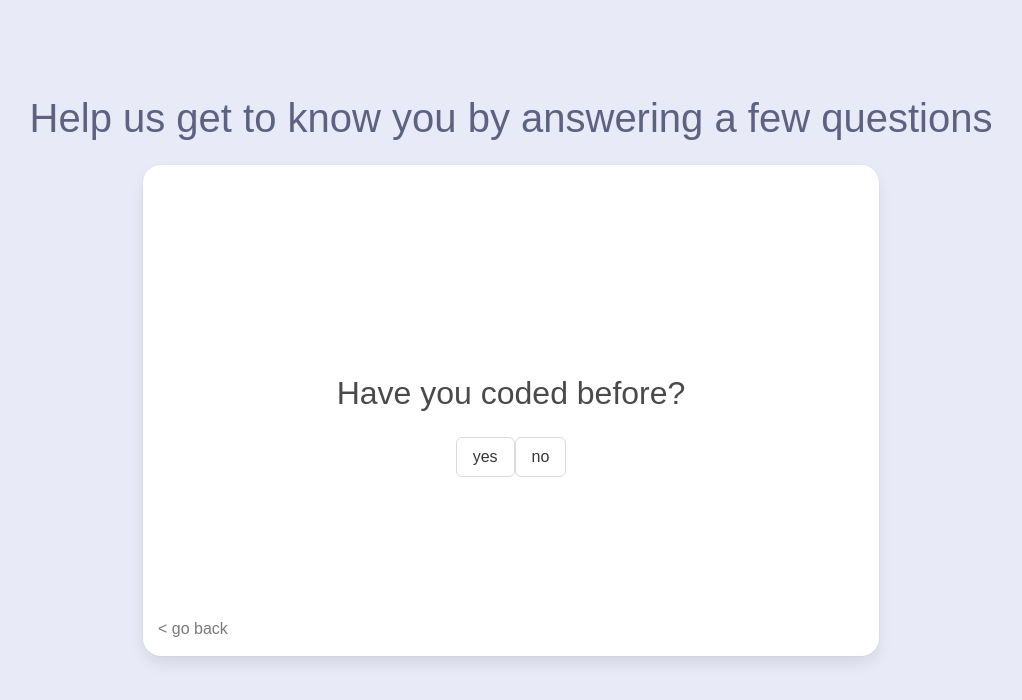
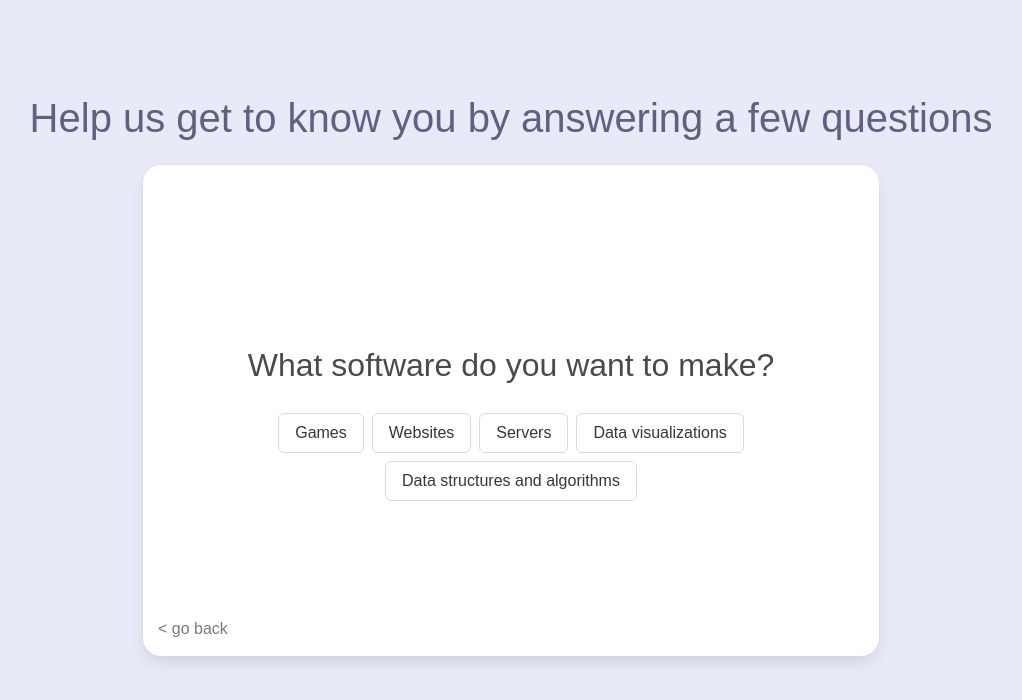
Before and after one commit to hackiolearning/hackiolearning.github.io, a React (Create React App) app: page / in a window 1280 px wide. Both pictures are taken after a click on the button "get started". Shown: the top 700 px of the page, without its empty margins (129-1151 px from the left). Built offline with nearby package versions, Linux system fonts and the light colour scheme; a web font is replaced by a local one.

Commit message:
Finalize design

```diff
--- a/public/index.html
+++ b/public/index.html
@@ -25,7 +25,7 @@
       work correctly both with client-side routing and a non-root public URL.
       Learn how to configure a non-root public URL by running `npm run build`.
     -->
-    <title>React App</title>
+    <title>Square One</title>
   </head>
   <body>
     <noscript>You need to enable JavaScript to run this app.</noscript>
--- a/src/App.js
+++ b/src/App.js
@@ -41,7 +41,7 @@ class App extends React.Component{
     if(this.state.questionNumber === -1){
       content = <Homepage continue={this.continue}/>
     }
-    else if(this.state.questionNumber <= 3){
+    else if(this.state.questionNumber <= 2){
       content = <Form data={this.state} handleChange={this.handleChange} continue={this.continue} back={this.back}/>;
     } else{
       content = <Results data={this.state}/>
--- a/src/Form.js
+++ b/src/Form.js
@@ -40,14 +40,7 @@ class Question extends React.Component{
     render(){
         let appProp = this.props.data[this.props.property];
         const answerElems = this.props.answers.map((answer,idx) => {
-            let shouldBeSelected = false;
-            if(this.props.formType === "radio"){
-                shouldBeSelected = appProp===answer.val;
-            }
-            if(this.props.formType === "multiselect"){
-                shouldBeSelected = appProp.indexOf(answer.val) !== -1;
-            }
-            return <button onClick={this.onChange(idx).bind(this)} key={idx} className={"button"  + (shouldBeSelected ? " is-primary" : "")}>{answer.text}</button>
+            return <button onClick={this.onChange(idx).bind(this)} key={idx} className="button m-1">{answer.text}</button>
         });
         return (<section className="hero is-fullheight">
         <div className="hero-body  is-flex-direction-column">
@@ -56,7 +49,7 @@ class Question extends React.Component{
             </div>
           <div className="box pt-6 is-flex-direction-column is-max-desktop container mb-6 is-fullwidth is-flex is-align-items-center is-justify-content-center">
           <p className="subtitle is-3">{this.props.question}</p>
-          <div>
+          <div className="has-text-centered">
                 {answerElems}
             </div>
         {/*this.props.data.questionNumber > 0 */true ? <a className="abs-bl has-text-grey" onClick={this.props.back}>&lt; go back</a>: ""}
@@ -72,12 +65,6 @@ function Form(props) {
   let formState = {};
 
   if(data.questionNumber === 0){
-    formState = <Question question="Have you coded before?"formType="radio" property="hasExperience" answers={[
-        new Answer("yes",true),
-        new Answer("no",false)
-    ]} handleChange={props.handleChange} continue={props.continue} data={data} back={props.back}/>
-  }
-  if(data.questionNumber === 1){
     formState = <Question question="What software do you want to make?" formType="radio" property="projectInterest" answers={[
         new Answer("Games","game"),
         new Answer("Websites","website"),
@@ -86,7 +73,7 @@ function Form(props) {
         new Answer("Data structures and algorithms","data-structures-algorithms")
     ]} handleChange={props.handleChange} continue={props.continue} data={data} back={props.back}/>
   }
-  if(data.questionNumber === 2){
+  if(data.questionNumber === 1){
     formState = <Question question="How do you learn best?" formType="radio" property="learningType" answers={[
         new Answer("Hands-on","hands-on"),
         new Answer("Courses","courses"),
@@ -94,7 +81,7 @@ function Form(props) {
         new Answer("Video","video")
     ]} handleChange={props.handleChange} continue={props.continue} data={data} back={props.back}/>
   }
-  if(data.questionNumber === 3){
+  if(data.questionNumber === 2){
     formState = <Question question="What type of language do you want to learn?" formType="radio" property="level" answers={[
         new Answer("Block coding","block-coding"),
         new Answer("High-level","high-level"),
```
